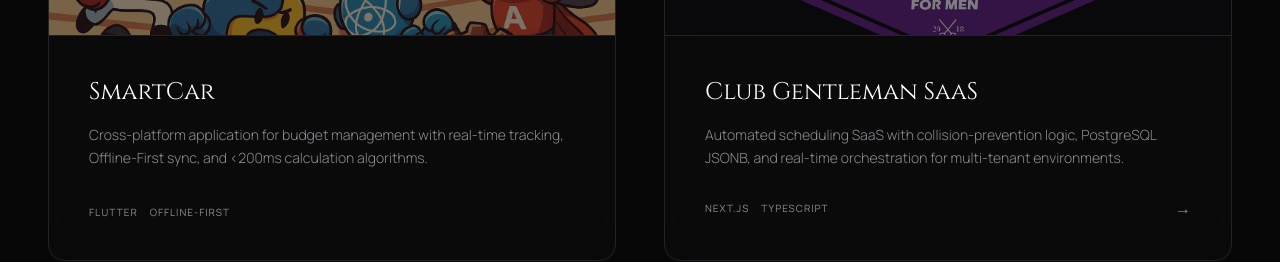
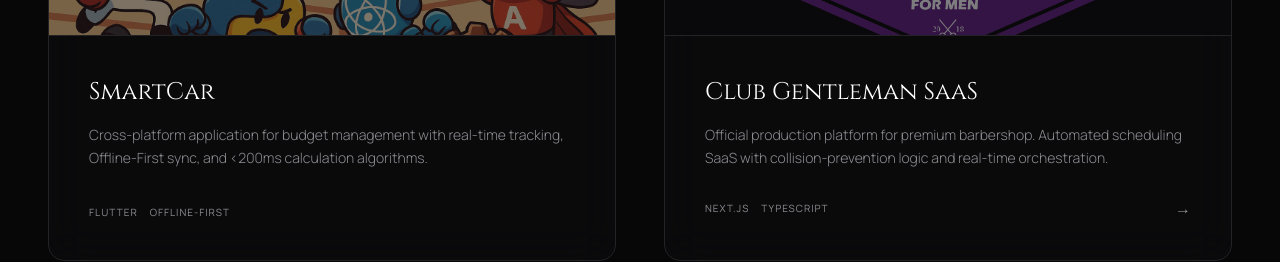
Before and after one commit to heider88/mi-portafolio, a React (Vite) app: page / in a window 1280 px wide. Shown: the part 3800-4062 px from the top of the page. Built offline with nearby package versions, Linux system fonts and the light colour scheme.

Commit message:
Update Club Gentleman project link to official production domain

```diff
--- a/src/components/Projects.jsx
+++ b/src/components/Projects.jsx
@@ -110,7 +110,7 @@
                         whileInView={{ opacity: 1, y: 0 }}
                         viewport={{ once: true, margin: "-100px" }}
                         transition={{ duration: 1, ease: [0.16, 1, 0.3, 1], delay: 0.2 }}
-                        href="https://club-gentleman-barber.vercel.app" target="_blank" rel="noreferrer" className="block group"
+                        href="https://www.clubgentlemanformen.com/" target="_blank" rel="noreferrer" className="block group"
                     >
                         <div className="glass-card rounded-2xl overflow-hidden h-[450px] flex flex-col relative">
                             <div className="h-56 overflow-hidden relative border-b border-border bg-surface/30">
@@ -128,7 +128,7 @@
                             <div className="p-8 md:p-10 flex flex-col flex-grow">
                                 <h3 className="text-2xl font-serif text-white mb-4 group-hover:text-gold transition-colors">Club Gentleman SaaS</h3>
                                 <p className="text-muted text-sm leading-relaxed mb-6 line-clamp-3 font-light">
-                                    Automated scheduling SaaS with collision-prevention logic, PostgreSQL JSONB, and real-time orchestration for multi-tenant environments.
+                                    Official production platform for premium barbershop. Automated scheduling SaaS with collision-prevention logic and real-time orchestration.
                                 </p>
                                 <div className="flex items-center justify-between mt-auto">
                                     <div className="flex flex-wrap gap-3">
```
Also changed, not shown: 1 other file (tests, documents, lock files or other folders).
